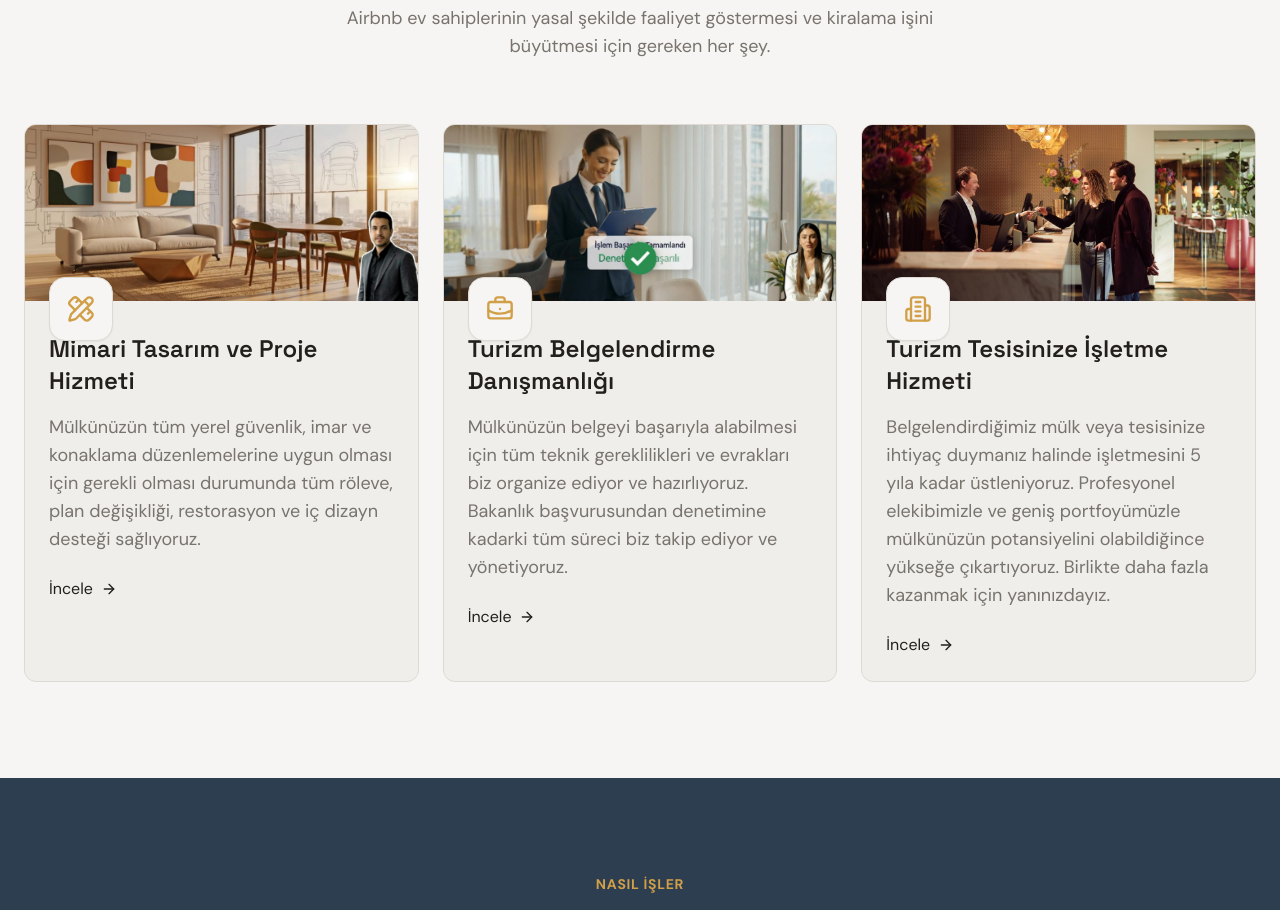
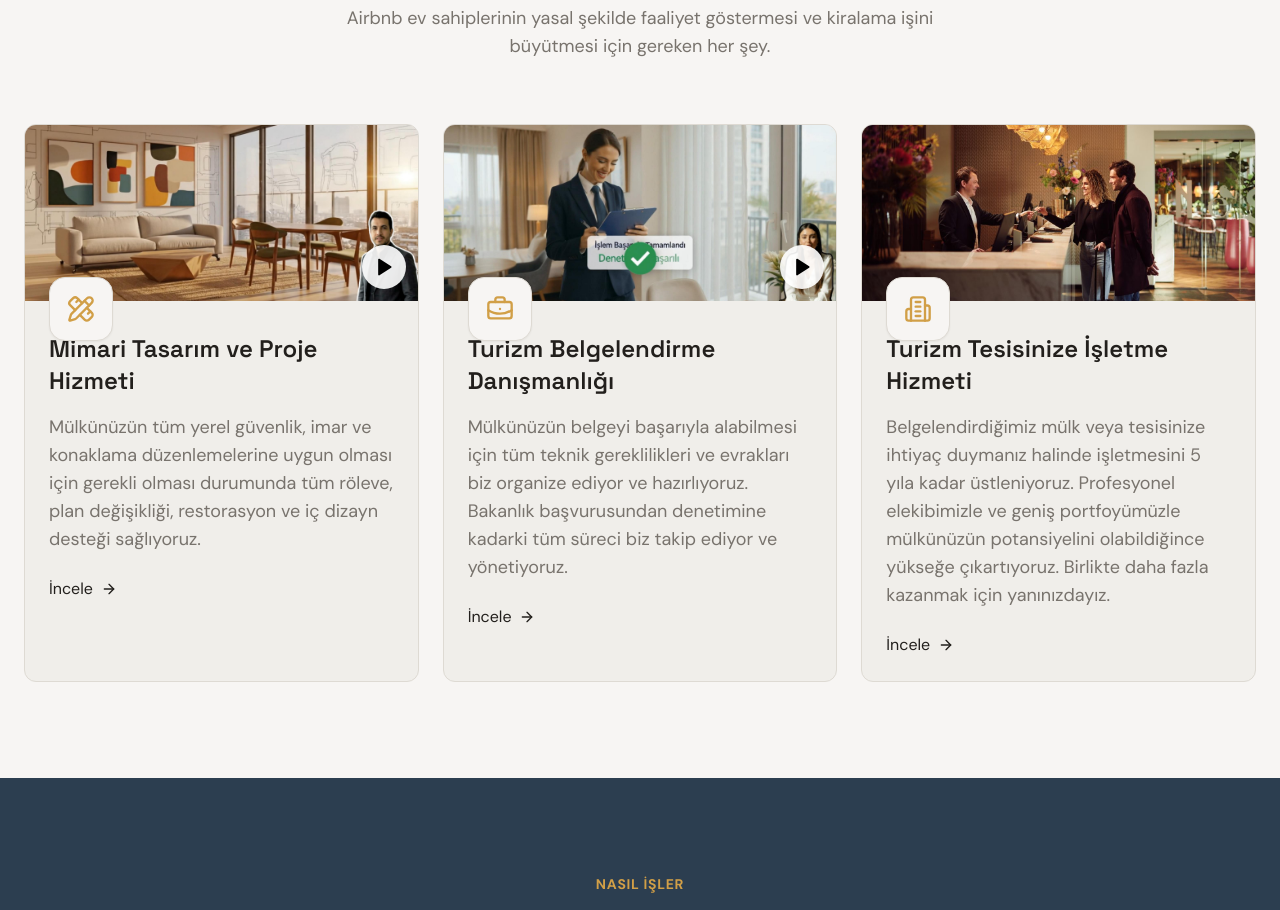
Before and after one commit to msgmimarlik/website, a React (Vite) app: page / in a window 1280 px wide. Shown: the part 980-1890 px from the top of the page. Built offline with nearby package versions, Linux system fonts and the light colour scheme; no server answers; the HTML template or start-up script is replaced by a standard one.

Commit message:
Add click-to-play video for tourism certification card

```diff
--- a/src/pages/TourismHousing.tsx
+++ b/src/pages/TourismHousing.tsx
@@ -1,7 +1,7 @@
 import React, { useState } from 'react';
 import { motion } from 'framer-motion';
 import { Button } from '@/components/ui/button';
-import { Shield, Mail, MessageCircle, MapPin, X, Building2, BriefcaseBusiness, PencilRuler, ArrowRight } from 'lucide-react';
+import { Shield, Mail, MessageCircle, MapPin, X, Building2, BriefcaseBusiness, PencilRuler, ArrowRight, Play } from 'lucide-react';
 import heroTourismImage from '@/assets/hero-tourism.jpg';
 import residenceImage from '@/assets/IMG_2229.jpg';
 import houseImage from '@/assets/DSC_7100t.jpg';
@@ -9,11 +9,14 @@ import apartmentImage from '@/assets/yeni1.jpg';
 import serviceImage8 from '@/assets/8.jpg';
 import resepsiyonImage from '@/assets/resepsiyon.jpg';
 import serviceVideoPoster0307 from '@/assets/0307-Kapak.jpg';
+import serviceVideo0307v4 from '@/assets/0307(4).mp4';
+import serviceVideo3 from '@/assets/3.mp4';
 import serviceVideoPoster31 from '@/assets/31 kapak.jpg';
 
 const TourismHousing = () => {
   const [showMenu, setShowMenu] = useState(false);
   const [selectedImage, setSelectedImage] = useState<string | null>(null);
+  const [selectedVideo, setSelectedVideo] = useState<string | null>(null);
 
   const handleGetInTouch = () => {
     setShowMenu(!showMenu);
@@ -27,11 +30,20 @@ const TourismHousing = () => {
     setSelectedImage(null);
   };
 
+  const openVideoModal = (videoSrc: string) => {
+    setSelectedVideo(videoSrc);
+  };
+
+  const closeVideoModal = () => {
+    setSelectedVideo(null);
+  };
+
   const serviceCards = [
     {
       title: 'Mimari Tasarım ve Proje Hizmeti',
       description: 'Mülkünüzün tüm yerel güvenlik, imar ve konaklama düzenlemelerine uygun olması için gerekli olması durumunda tüm röleve, plan değişikliği, restorasyon ve iç dizayn desteği sağlıyoruz.',
       image: serviceVideoPoster0307,
+      videoSrc: serviceVideo0307v4,
       icon: PencilRuler,
       href: '/mimarlik/',
     },
@@ -39,6 +51,7 @@ const TourismHousing = () => {
       title: 'Turizm Belgelendirme Danışmanlığı',
       description: 'Mülkünüzün belgeyi başarıyla alabilmesi için tüm teknik gereklilikleri ve evrakları biz organize ediyor ve hazırlıyoruz. Bakanlık başvurusundan denetimine kadarki tüm süreci biz takip ediyor ve yönetiyoruz.',
       image: serviceVideoPoster31,
+      videoSrc: serviceVideo3,
       icon: BriefcaseBusiness,
       href: '#process',
     },
@@ -150,7 +163,23 @@ const TourismHousing = () => {
                   className="overflow-hidden rounded-xl border border-border bg-card"
                 >
                   <div className="relative h-44 overflow-hidden">
-                    <img src={service.image} alt={service.title} className="h-full w-full object-cover" loading="lazy" />
+                    {service.videoSrc ? (
+                      <button
+                        type="button"
+                        onClick={() => openVideoModal(service.videoSrc)}
+                        className="group/video relative h-full w-full"
+                        aria-label={`${service.title} videosunu oynat`}
+                      >
+                        <img src={service.image} alt={service.title} className="h-full w-full object-cover" loading="lazy" />
+                        <span className="pointer-events-none absolute bottom-3 right-3">
+                          <span className="flex h-11 w-11 items-center justify-center rounded-full bg-white/90 text-black shadow-lg">
+                            <Play className="h-5 w-5 fill-current" />
+                          </span>
+                        </span>
+                      </button>
+                    ) : (
+                      <img src={service.image} alt={service.title} className="h-full w-full object-cover" loading="lazy" />
+                    )}
                   </div>
 
                   <div className="relative px-6 pb-6 pt-8">
@@ -496,6 +525,32 @@ const TourismHousing = () => {
           />
         </div>
       )}
+
+      {selectedVideo && (
+        <div
+          className="fixed inset-0 z-[100] bg-black/90 flex items-center justify-center p-4"
+          onClick={closeVideoModal}
+        >
+          <button
+            onClick={closeVideoModal}
+            className="absolute top-4 right-4 text-white hover:text-accent transition-colors z-[101]"
+            aria-label="Close video modal"
+          >
+            <X className="w-8 h-8" />
+          </button>
+          <video
+            src={selectedVideo}
+            className="w-full max-w-5xl max-h-[85vh] rounded-lg"
+            controls
+            autoPlay
+            playsInline
+            preload="metadata"
+            onClick={(event) => event.stopPropagation()}
+          >
+            Tarayiciniz video etiketini desteklemiyor.
+          </video>
+        </div>
+      )}
     </div>
   );
 };
```
Also changed, not shown: 1 other file (tests, documents, lock files or other folders).
